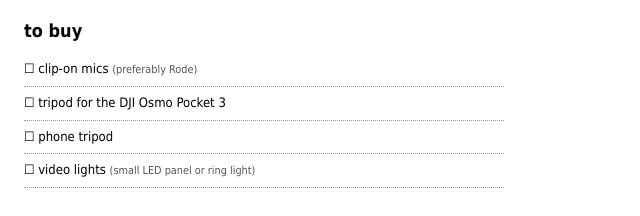
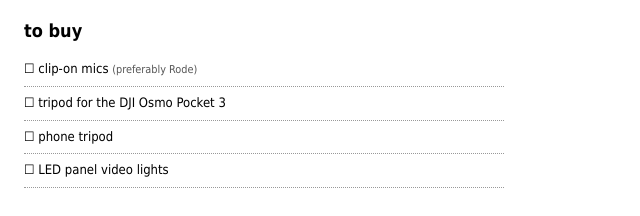
Before and after one commit to grotkoaleksandra/cotoaleksandra, a plain HTML site: page desktop/f/to-buy/index.html in a window 1280 px wide. Shown: the whole page, without its empty margins (0-640 px from the left). Drawn offline with Linux system fonts and the light colour scheme.

Commit message:
to buy: LED panels, not ring light
Co-Authored-By: Claude Opus 5.5 <noreply@anthropic.com>

```diff
--- a/desktop/f/to-buy/index.html
+++ b/desktop/f/to-buy/index.html
@@ -22,7 +22,7 @@
       <li>clip-on mics <small>(preferably Rode)</small></li>
       <li>tripod for the DJI Osmo Pocket 3</li>
       <li>phone tripod</li>
-      <li>video lights <small>(small LED panel or ring light)</small></li>
+      <li>LED panel video lights</li>
     </ul>
   </main>
 </body>
```
